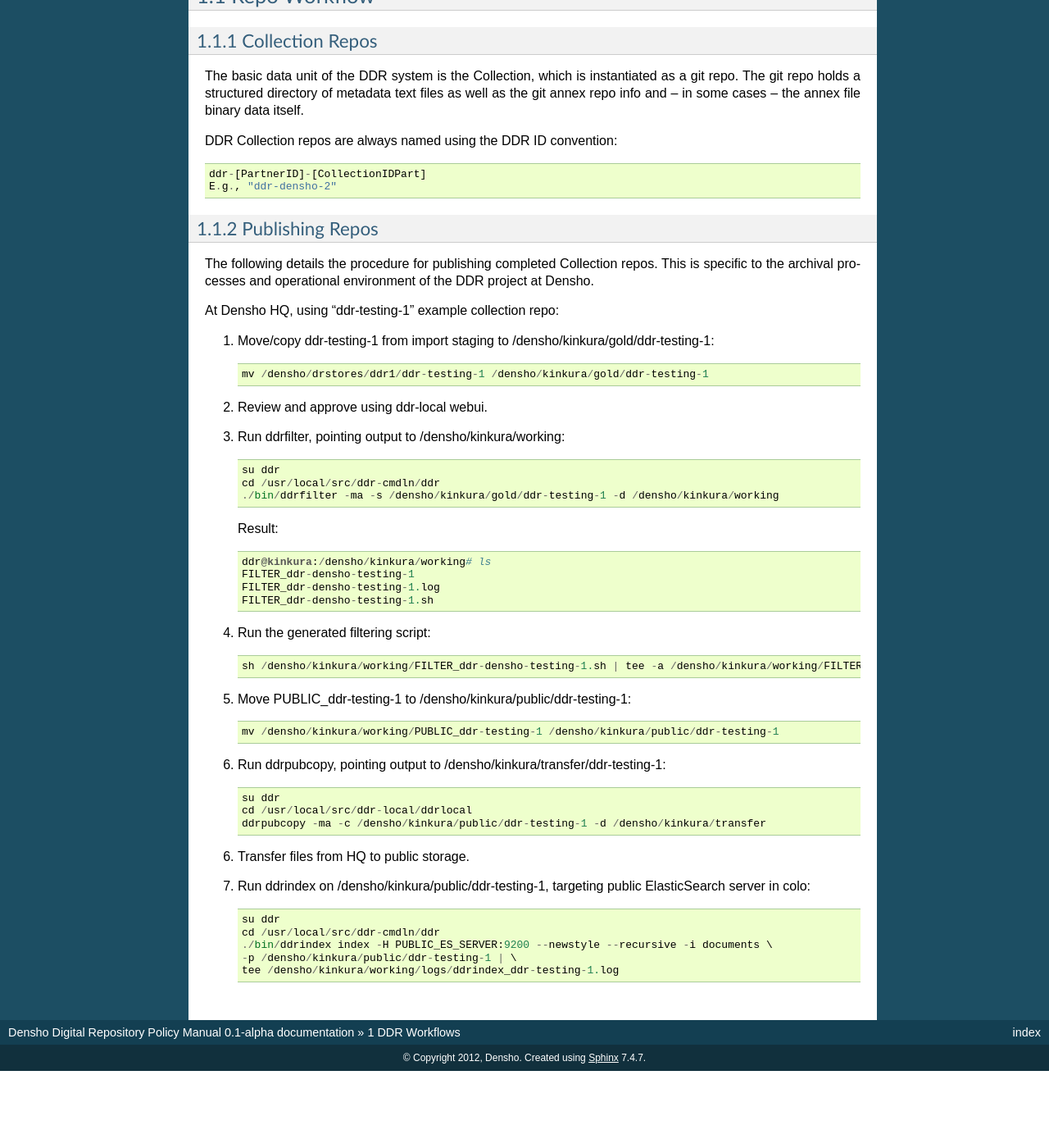
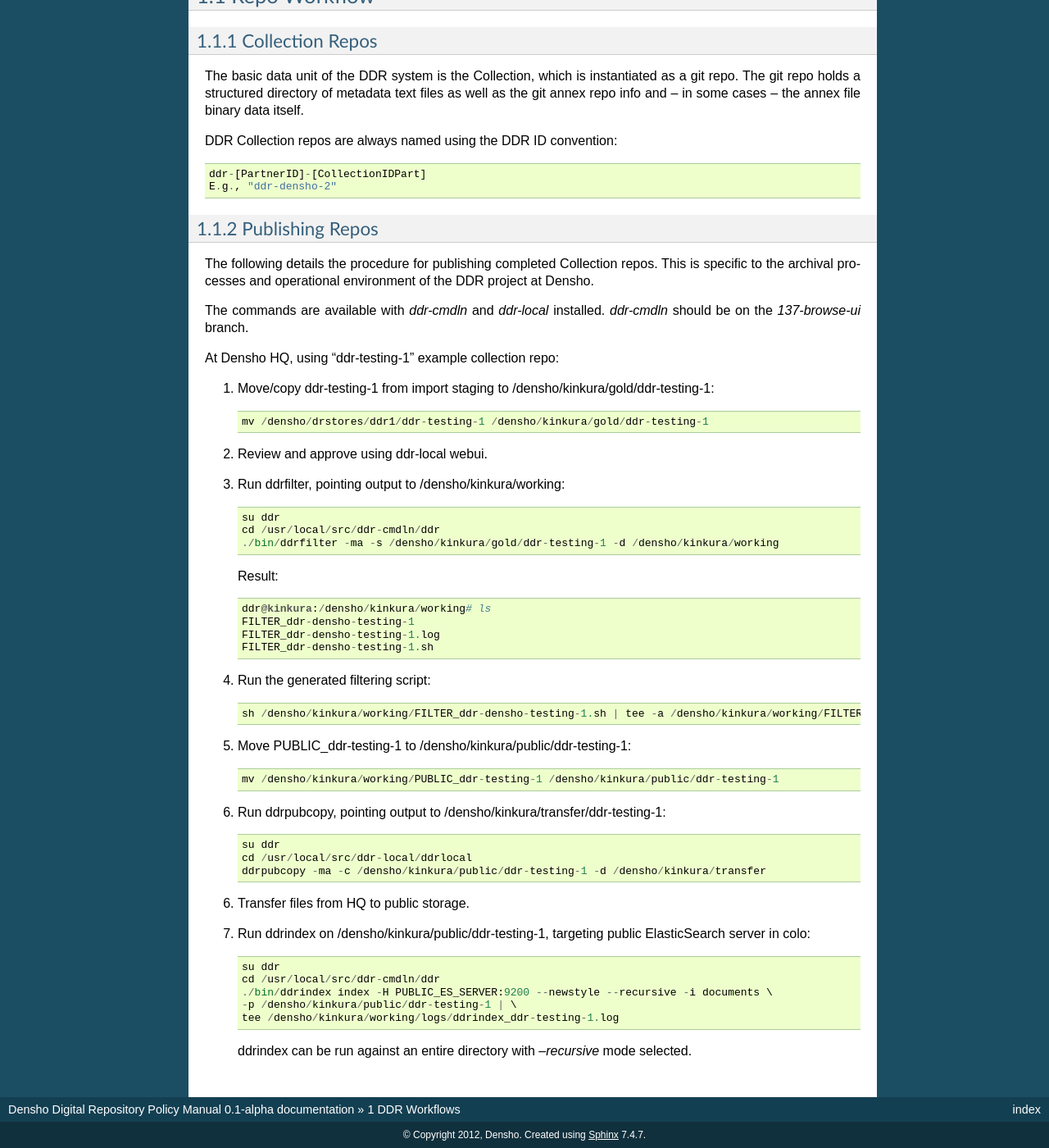
Before and after one commit to denshoproject/ddr-manual, a Sphinx documentation site: the page built from source/admins/workflows.rst, in a window 1280 px wide and 1400 px high, scrolled down 322 px. Shown: the whole window at 82% size. Built offline with Sphinx 7.4.7, drawn with Linux system fonts in a browser that asks for light colours; before the commit the page ends 1628 px from its top, so only the background shows below that.

Commit message:
Update workflows.rst

```diff
--- a/source/admins/workflows.rst
+++ b/source/admins/workflows.rst
@@ -28,6 +28,8 @@ Publishing Repos
 -------------------------------------------
 
 The following details the procedure for publishing completed Collection repos. This is specific to the archival processes and operational environment of the DDR project at Densho.
+
+The commands are available with `ddr-cmdln` and `ddr-local` installed. `ddr-cmdln` should be on the `137-browse-ui` branch.
 
 At Densho HQ, using "ddr-testing-1" example collection repo:
 
@@ -72,3 +74,5 @@ At Densho HQ, using "ddr-testing-1" example collection repo:
     ./bin/ddrindex index -H PUBLIC_ES_SERVER:9200 --newstyle --recursive -i documents \
     -p /densho/kinkura/public/ddr-testing-1 | \
     tee /densho/kinkura/working/logs/ddrindex_ddr-testing-1.log
+
+   ddrindex can be run against an entire directory with `--recursive` mode selected.
```
